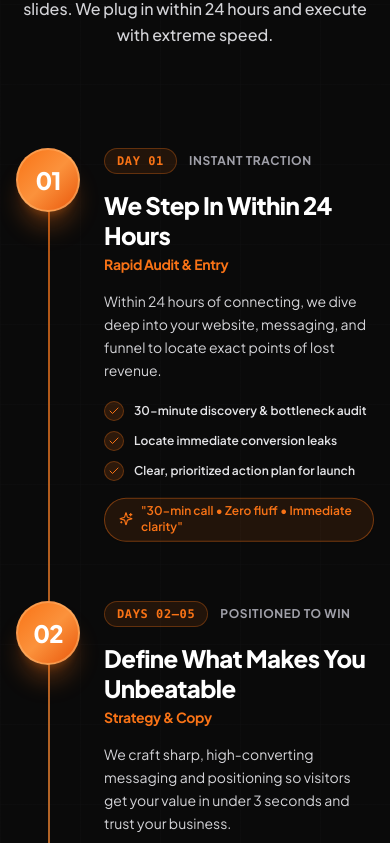
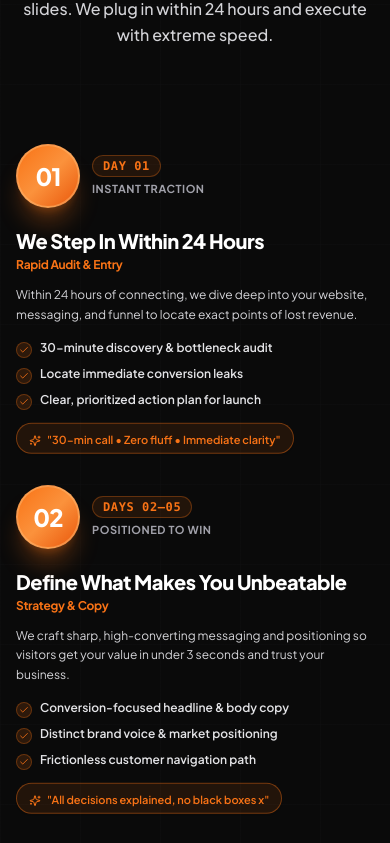
Before and after one commit to itsroosguy/roosx, a React (Vite) app: page / in a window 390 px wide. Shown: the part 3654-4497 px from the top of the page. Built offline with nearby package versions, Linux system fonts and the light colour scheme.

Commit message:
Convert ProcessSection into a perfect 4-column horizontal row pipeline layout

```diff
--- a/src/components/ProcessSection.tsx
+++ b/src/components/ProcessSection.tsx
@@ -163,58 +163,60 @@ export const ProcessSection: React.FC<ProcessSectionProps> = ({
           </p>
         </motion.div>
 
-        {/* PINTEREST-INSPIRED SINGLE VERTICAL COLUMN EDITORIAL TIMELINE (ZERO BOXES) */}
-        <div className="relative max-w-4xl mx-auto py-4 text-left">
+        {/* PINTEREST-INSPIRED PERFECT 4-COLUMN HORIZONTAL ROW PIPELINE (ZERO BOXES) */}
+        <div className="relative max-w-7xl mx-auto py-4 text-left">
 
-          {/* CONTINUOUS VERTICAL CONNECTING LASER LINE */}
-          <div className="absolute top-10 bottom-10 left-8 sm:left-10 w-0.5 bg-gradient-to-b from-[#F97316] via-[#FB923C] to-[#EA580C] opacity-70 pointer-events-none" />
+          {/* HORIZONTAL CONTINUOUS CONNECTING LASER LINE (VISIBLE ON DESKTOP) */}
+          <div className="absolute top-10 left-12 right-12 h-0.5 bg-gradient-to-r from-[#F97316] via-[#FB923C] to-[#EA580C] opacity-70 pointer-events-none hidden lg:block" />
 
-          {/* 4 EDITORIAL VERTICAL COLUMN STEPS */}
-          <div className="space-y-14 sm:space-y-20 relative">
+          {/* 4 HORIZONTAL COLUMNS PIPELINE */}
+          <div className="grid grid-cols-1 sm:grid-cols-2 lg:grid-cols-4 gap-8 lg:gap-10 relative">
             {fastTrackSteps.map((step, idx) => {
               return (
                 <motion.div
                   key={step.id}
-                  initial={{ opacity: 0, x: -25 }}
-                  whileInView={{ opacity: 1, x: 0 }}
-                  viewport={{ once: true, amount: 0.3 }}
-                  transition={{ duration: 0.6, delay: idx * 0.1, ease: [0.22, 1, 0.36, 1] }}
-                  className="flex items-start gap-6 sm:gap-10 relative"
+                  initial={{ opacity: 0, y: 30 }}
+                  whileInView={{ opacity: 1, y: 0 }}
+                  viewport={{ once: true, amount: 0.2 }}
+                  transition={{ duration: 0.6, delay: idx * 0.12, ease: [0.22, 1, 0.36, 1] }}
+                  className="flex flex-col items-start space-y-4 relative"
                 >
-                  {/* STEP NUMBER & NODE BADGE (SITTING DIRECTLY ON VERTICAL LINE) */}
-                  <div className="relative shrink-0 pt-1">
-                    <div className="w-16 h-16 sm:w-20 sm:h-20 rounded-full bg-gradient-to-br from-[#F97316] via-[#FB923C] to-[#EA580C] text-white flex items-center justify-center font-display text-2xl sm:text-3xl font-black shadow-xl shadow-[#F97316]/30 border-2 border-[#FDBA74]/50 relative z-10">
-                      {step.num}
+                  {/* STEP NUMBER & NODE BADGE (SITTING DIRECTLY ON HORIZONTAL LINE) */}
+                  <div className="flex items-center gap-3 w-full">
+                    <div className="relative shrink-0">
+                      <div className="w-16 h-16 sm:w-20 sm:h-20 rounded-full bg-gradient-to-br from-[#F97316] via-[#FB923C] to-[#EA580C] text-white flex items-center justify-center font-display text-2xl sm:text-3xl font-black shadow-xl shadow-[#F97316]/30 border-2 border-[#FDBA74]/50 relative z-10">
+                        {step.num}
+                      </div>
+                      <span className="absolute -inset-2 rounded-full border border-[#F97316]/30 animate-ping opacity-25" />
                     </div>
-                    <span className="absolute -inset-2 rounded-full border border-[#F97316]/30 animate-ping opacity-25" />
-                  </div>
 
-                  {/* STEP CONTENT & NARRATIVE (SINGLE COLUMN FLOW) */}
-                  <div className="space-y-4 pt-1 flex-1">
-                    <div className="flex items-center gap-3 flex-wrap">
-                      <span className="text-xs font-mono font-bold px-3 py-1 rounded-full bg-[#F97316]/10 text-[#F97316] border border-[#F97316]/30 uppercase tracking-wider">
+                    <div className="flex flex-col">
+                      <span className="text-xs font-mono font-bold px-2.5 py-0.5 rounded-full bg-[#F97316]/10 text-[#F97316] border border-[#F97316]/30 uppercase tracking-wider w-max mb-1">
                         {step.timeframe}
                       </span>
-                      <span className="text-xs font-bold uppercase tracking-wider text-zinc-400">
+                      <span className="text-[11px] font-bold uppercase tracking-wider text-zinc-400">
                         {step.badgeText}
                       </span>
                     </div>
+                  </div>
 
+                  {/* STEP CONTENT & NARRATIVE (HORIZONTAL ROW FLOW) */}
+                  <div className="space-y-3 pt-1 w-full">
                     <div>
                       <h3
-                        className={`font-display text-2xl sm:text-4xl font-extrabold tracking-tight leading-tight ${
+                        className={`font-display text-xl sm:text-2xl font-extrabold tracking-tight leading-tight ${
                           isDarkMode ? 'text-white' : 'text-[#111111]'
                         }`}
                       >
                         {step.headline}
                       </h3>
-                      <div className="text-sm font-bold text-[#F97316] mt-1 tracking-tight">
+                      <div className="text-xs font-bold text-[#F97316] mt-1 tracking-tight">
                         {step.title}
                       </div>
                     </div>
 
                     <p
-                      className={`text-sm sm:text-base leading-relaxed font-normal max-w-2xl ${
+                      className={`text-xs sm:text-sm leading-relaxed font-normal ${
                         isDarkMode ? 'text-[#D4D4D8]' : 'text-[#52525B]'
                       }`}
                     >
@@ -222,11 +224,11 @@ export const ProcessSection: React.FC<ProcessSectionProps> = ({
                     </p>
 
                     {/* Open Bullet Milestones (No Card Enclosures) */}
-                    <div className="grid grid-cols-1 sm:grid-cols-2 gap-2.5 pt-1 max-w-2xl">
+                    <div className="space-y-2 pt-1">
                       {step.keyPoints.map((point, pIdx) => (
-                        <div key={pIdx} className="flex items-center gap-2.5 text-xs sm:text-sm font-semibold">
-                          <div className="w-5 h-5 rounded-full bg-[#F97316]/15 text-[#F97316] flex items-center justify-center shrink-0 border border-[#F97316]/30">
-                            <Check className="w-3 h-3" />
+                        <div key={pIdx} className="flex items-start gap-2 text-xs font-semibold">
+                          <div className="w-4 h-4 rounded-full bg-[#F97316]/15 text-[#F97316] flex items-center justify-center shrink-0 border border-[#F97316]/30 mt-0.5">
+                            <Check className="w-2.5 h-2.5" />
                           </div>
                           <span className={isDarkMode ? 'text-zinc-200' : 'text-zinc-800'}>{point}</span>
                         </div>
@@ -237,9 +239,9 @@ export const ProcessSection: React.FC<ProcessSectionProps> = ({
                     <motion.div
                       animate={{ y: [-2, 2, -2] }}
                       transition={{ duration: 4, repeat: Infinity, ease: 'easeInOut' }}
-                      className="pt-1 inline-flex items-center gap-2 px-3.5 py-1.5 rounded-full bg-[#F97316]/10 border border-[#F97316]/40 text-xs font-semibold text-[#F97316] shadow-sm"
+                      className="pt-2 inline-flex items-center gap-1.5 px-3 py-1 rounded-full bg-[#F97316]/10 border border-[#F97316]/40 text-[11px] font-semibold text-[#F97316] shadow-sm"
                     >
-                      <Sparkles className="w-3.5 h-3.5 shrink-0" />
+                      <Sparkles className="w-3 h-3 shrink-0" />
                       <span>"{step.annotation}"</span>
                     </motion.div>
                   </div>
```
